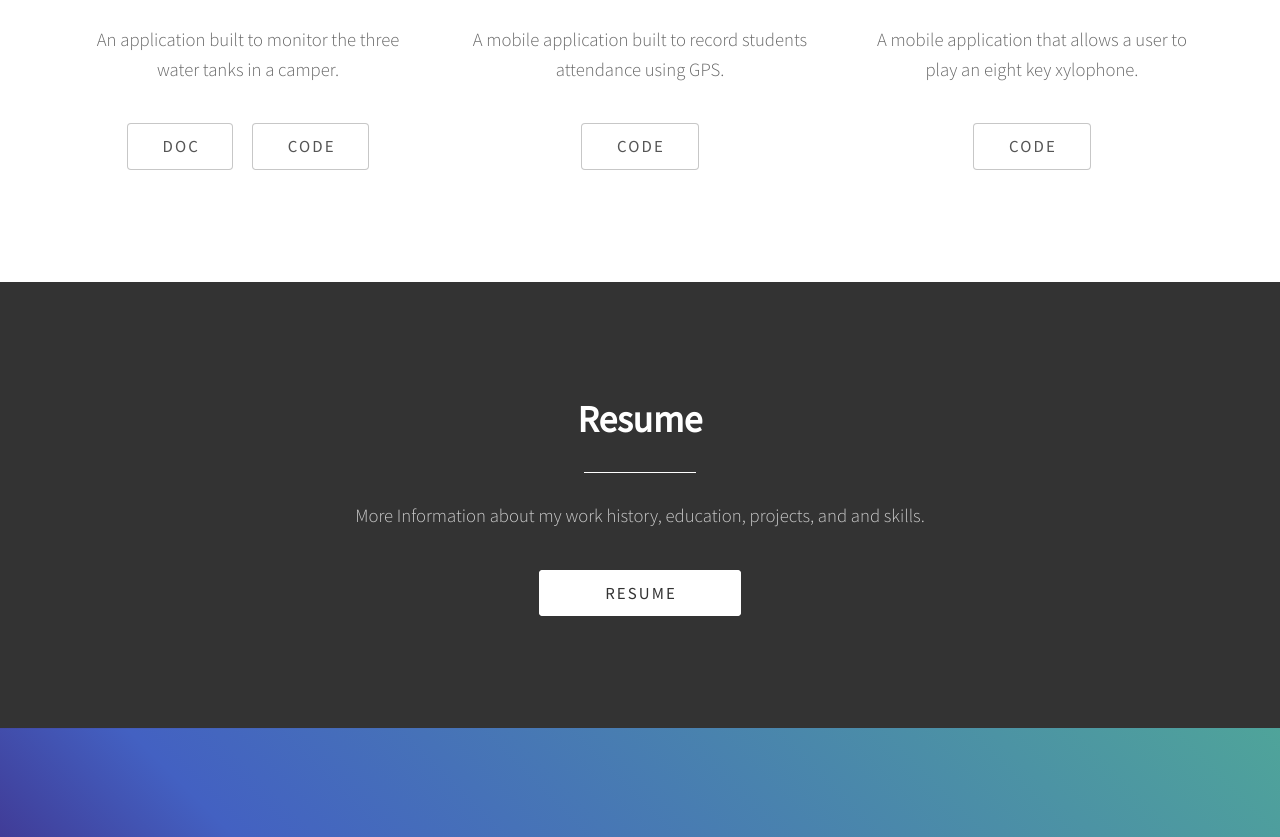
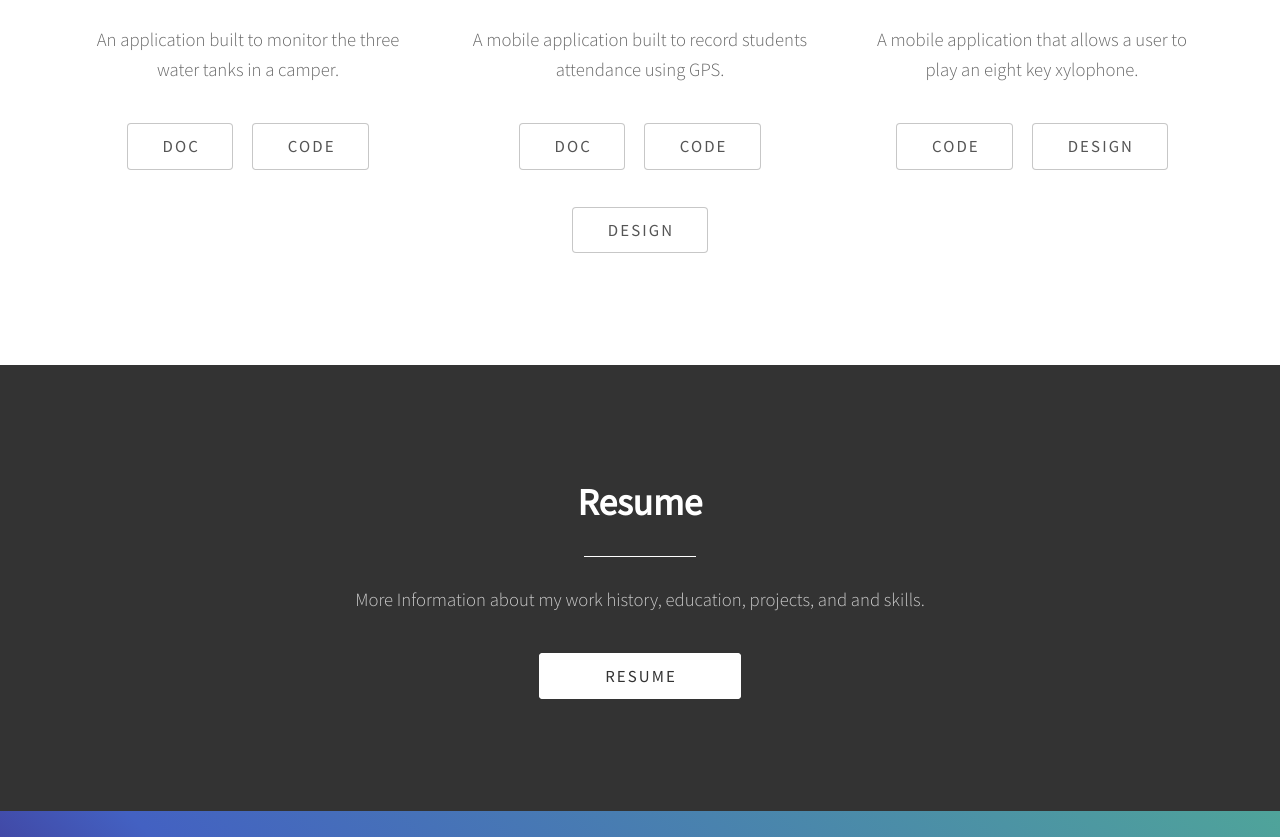
Before and after one commit to AlliaRichardson/AlliaRichardson.github.io, a plain HTML site: page index.html in a window 1280 px wide. Shown: the part 1034-1871 px from the top of the page. Drawn offline with Linux system fonts and the light colour scheme.

Commit message:
Update index.html

```diff
--- a/index.html
+++ b/index.html
@@ -48,8 +48,11 @@
                         <h3><strong>Hands Up</strong></h3>
                         <p>A mobile application built to record students attendance using GPS.</p>
                         <ul class="actions special">
-                            <!--<li><a href="#" class="button">Doc</a></li>-->
+                            <li><a href="#" class="button">Doc</a></li>
                             <li><a href="https://github.com/Eeddey/HandsUp" class="button">Code</a></li>
+                        </ul>
+                        <ul class="actions special">
+                            <li><a href="https://drive.google.com/file/d/1hwELlooSUQ-JgXZZGXiZT4HGF0tJ0Ql4/view?usp=sharing" class="button">Design</a></li>
 						</ul>
                     </div>
                     <div class="col-4 col-12-medium">
@@ -58,8 +61,8 @@
                         <h3><strong>Xylophun</strong></h3>
                         <p>A mobile application that allows a user to play an eight key xylophone.</p>
                         <ul class="actions special col-5">
-                           <!-- <li><a href="#" class="button">Doc</a></li>-->
                             <li><a href="https://github.com/Eeddey/Xylophun" class="button">Code</a></li>
+                            <li><a href="https://drive.google.com/file/d/1_RPgpQXzkpLIByJ8fls0HVp4Ev4aIGut/view?usp=sharing" class="button">Design</a></li>
 						</ul>
                     </div>
 
```
